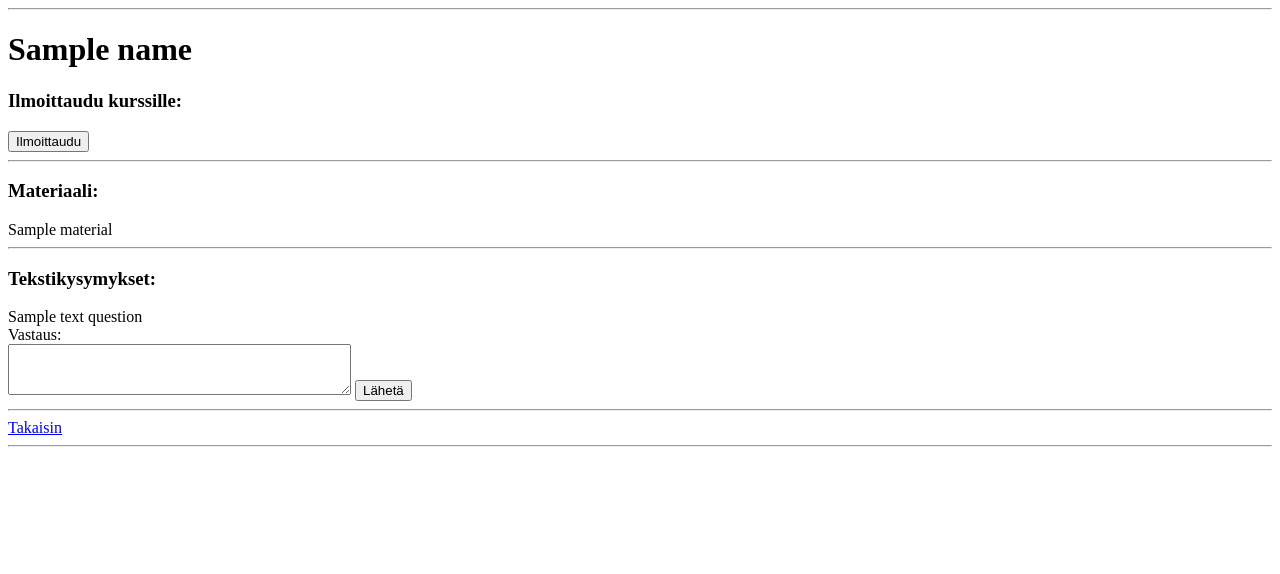
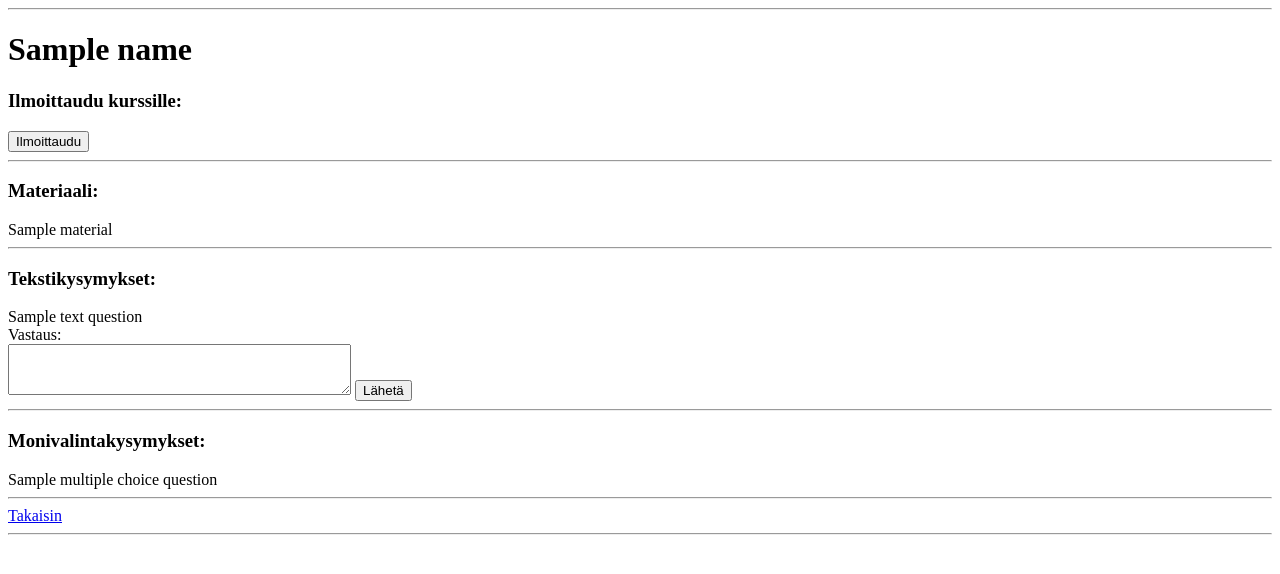
Before and after one commit to itsnicholas/teach.me, a Flask app: template templates/course.html in a window 1280 px wide. Shown: the top 574 px of the page. Run offline with Flask 3, Linux system fonts and the light colour scheme; the template is opened without the code that fills it: most values are stand-ins (such as "Sample title", 1, 10 or a date in 2020).

Commit message:
Course.html displays multi choice question titles

```diff
--- a/app.py
+++ b/app.py
@@ -113,9 +113,13 @@ def course(course_id):
     sql = text("SELECT id, question FROM textquestions WHERE course_id=:course_id;")
     result = db.session.execute(sql, {"course_id":course_id})
     text_questions = result.fetchall()
+    sql = text("SELECT id, question FROM multiplechoicequestions WHERE course_id=:course_id;")
+    result = db.session.execute(sql, {"course_id":course_id})
+    multiple_choice_questions = result.fetchall()
     return render_template("course.html",
                            course_id=course_id, name=name, join=join, materials=materials,
-                           text_questions=text_questions)
+                           text_questions=text_questions,
+                           multiple_choice_questions = multiple_choice_questions)
 
 @app.route("/enrol", methods=["POST"])
 def enrol():
--- a/templates/course.html
+++ b/templates/course.html
@@ -37,5 +37,13 @@
 {% endfor %}
 {% endif %}
 
+{% if multiple_choice_questions %}
+<h3>Monivalintakysymykset:</h3>
+{% for multiple_choice_question in multiple_choice_questions %}
+{{ multiple_choice_question.question }}
+<hr>
+{% endfor %}
+{% endif %}
+
 <a href="/">Takaisin</a>
 {% endblock %}
```
